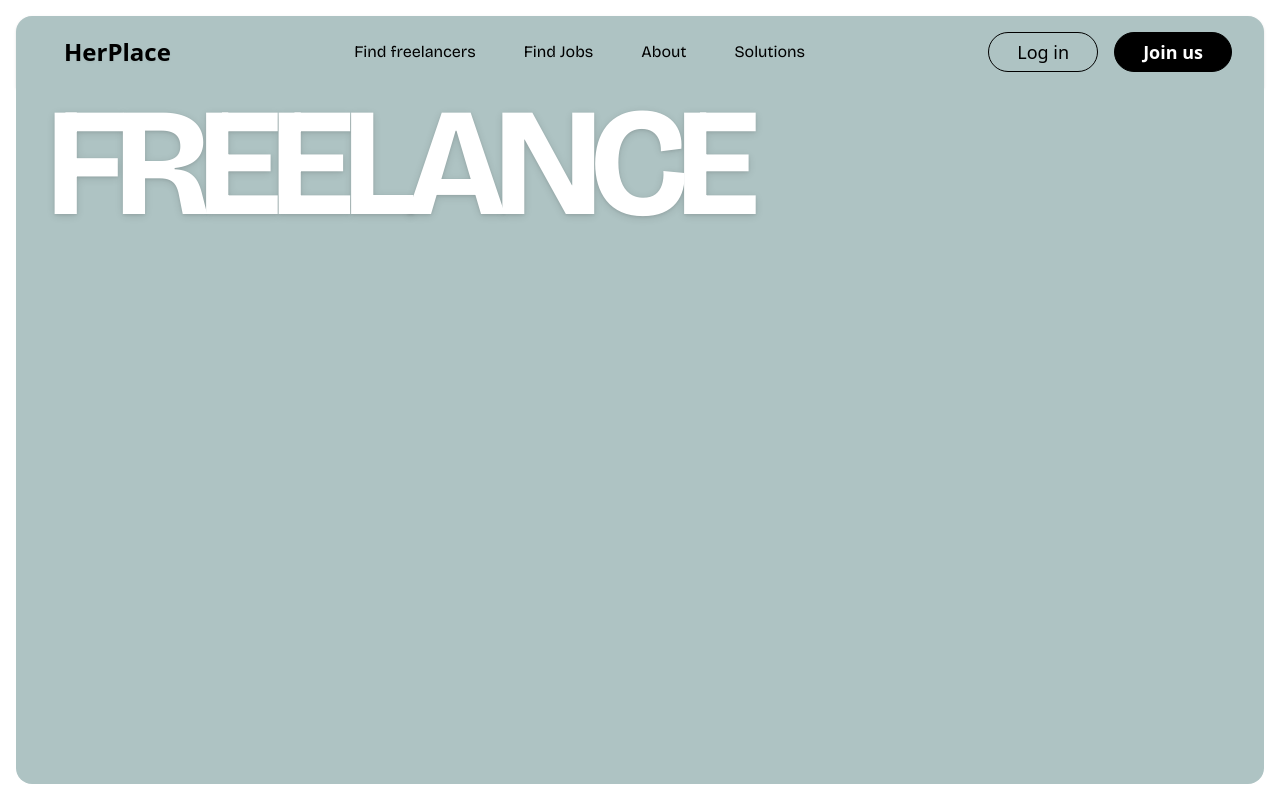
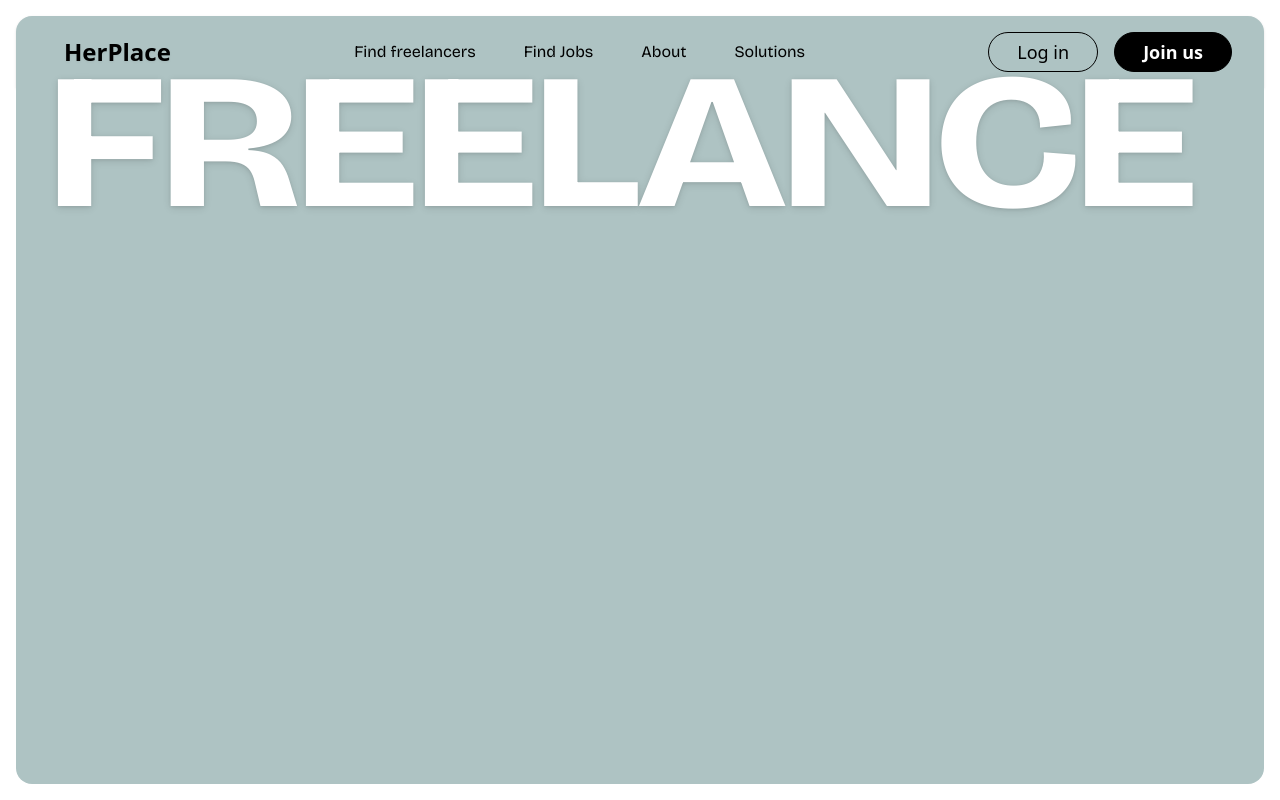
Before and after one commit to Prakhar-tech-spec/her-place, a React (Vite) app: page / in a window 1280 px wide. Built offline with nearby package versions, Linux system fonts and the light colour scheme.

Commit message:
Fix: Make "FREELANCE" cover the whole page
Adjusted "FREELANCE" text to cover the entire page horizontally.

```diff
--- a/src/pages/Index.tsx
+++ b/src/pages/Index.tsx
@@ -73,47 +73,12 @@ const Index = () => {
         </nav>
       </div>
       <div className="relative flex-1 w-full [background-color:#aec3c3] py-0 px-0 md:py-0 md:px-0 lg:py-0 lg:px-0 rounded-b-2xl overflow-visible">
-        {/* "FREELANCE" aligned under nav's columns */}
-        <div
-          className="
-            w-full flex flex-col"
-        >
-          {/* Responsive container aligns with nav's left and right columns */}
-          <div
-            className="
-              mx-0 sm:mx-0
-              flex items-center
-              h-[min(21vw,204px)] md:h-[min(13vw,148px)] xl:h-[min(9vw,110px)]
-              "
-            style={{
-              // Match the left of the logo (ml-4 md:ml-8)
-              marginLeft: "1rem",
-              marginRight: "0",
-              // On md and up, match larger margin
-              ...(window.innerWidth >= 768 && { marginLeft: "2rem" }),
-              // For right, squeeze to match Join us button edge
-              maxWidth: "100%",
-              // We'll use an inner div for the precise text alignment
-            }}
-          >
-            {/* "FREELANCE" text stretches to fill, but not wider than nav's content area */}
-            <div
-              className="relative w-full"
-              style={{
-                // The right side — [Join us] padding: px-6 … md:px-7; the nav has pr-2/pr-4 too.
-                // So, subtract from 100vw:
-                //  - left margin to logo (1/2rem)
-                //  - right space (button px, nav's pr, etc.)
-                // Approximate: on md, ml-8 (2rem), nav pr-4 (1rem).
-                // Nudge until the "E" of "FREELANCE" sits below "s" of "Join us".
-                maxWidth: "calc(100vw - 2rem - 8.5rem)", // 2rem (ml-8) + "Join us"/button group width guess (~8.5rem)
-                // On mobile, use smaller guess
-                ...(window.innerWidth < 768
-                  ? { maxWidth: "calc(100vw - 1rem - 7rem)" }
-                  : {}),
-                height: "100%",
-              }}
-            >
+        {/* "FREELANCE" spanning full width */}
+        <div className="w-full flex flex-col">
+          {/* Full width container for FREELANCE text */}
+          <div className="w-full flex items-center h-[min(21vw,204px)] md:h-[min(13vw,148px)] xl:h-[min(9vw,110px)] px-4 md:px-8">
+            {/* "FREELANCE" text stretches to fill entire width */}
+            <div className="w-full">
               <span
                 className="
                   font-bricolage
@@ -126,15 +91,17 @@ const Index = () => {
                   block
                   text-left
                   leading-tight
+                  w-full
                 "
                 style={{
-                  fontSize: "clamp(2.2rem, 16vw, 9.6rem)",
+                  fontSize: "clamp(3rem, 20vw, 12rem)",
                   lineHeight: 0.98,
                   fontWeight: 900,
-                  letterSpacing: "-0.065em",
+                  letterSpacing: "-0.02em",
+                  textShadow: "0px 2px 8px rgba(0,0,0,0.11), 0 1px 3px rgba(0,0,0,0.09)",
                   width: "100%",
-                  textShadow: "0px 2px 8px rgba(0,0,0,0.11), 0 1px 3px rgba(0,0,0,0.09)",
-                  whiteSpace: "nowrap",
+                  transform: "scaleX(1.2)",
+                  transformOrigin: "left center",
                 }}
               >
                 FREELANCE
```
